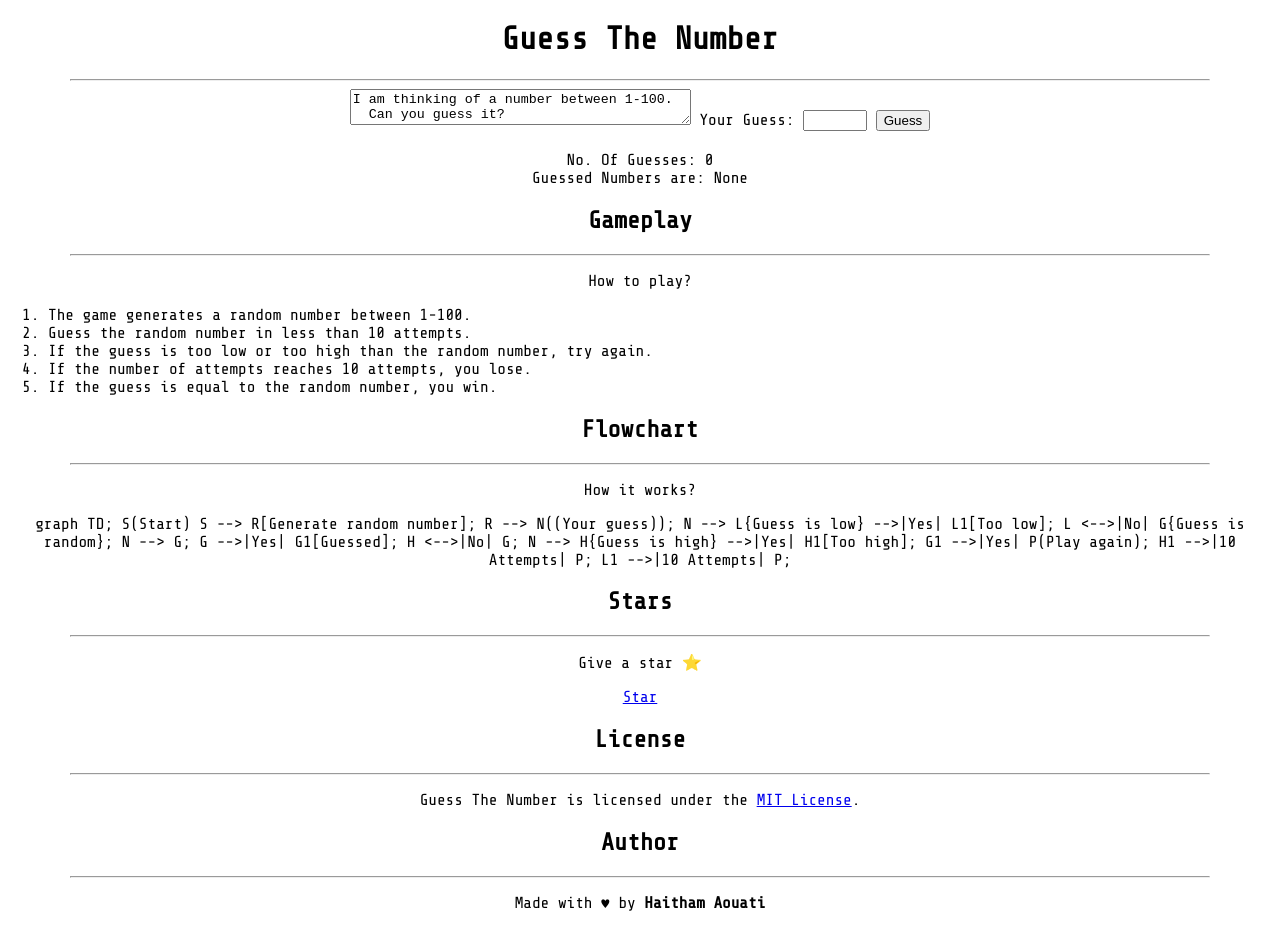
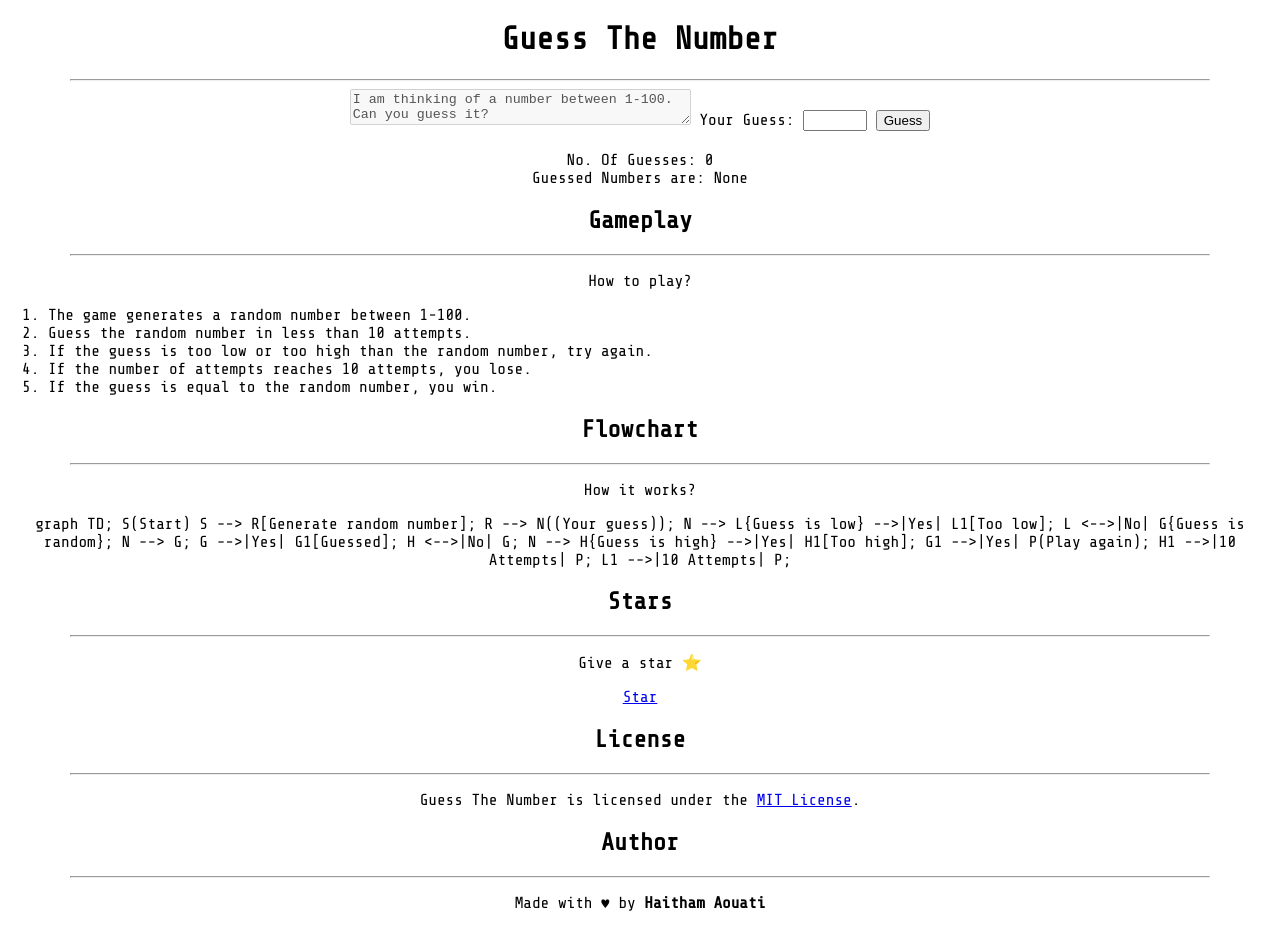
Before and after one commit to haithamaouati/GuessTheNumber, a plain HTML site: page index.html in a window 1280 px wide. Drawn offline with nearby package versions, Linux system fonts and the light colour scheme; a script that the page names is missing.

Commit message:
Update index.html

```diff
--- a/index.html
+++ b/index.html
@@ -11,8 +11,7 @@
 
   <h1>Guess The Number</h1>
   <hr>
-  <textarea rows="2" cols="40" readonly>I am thinking of a number between 1-100.
-  Can you guess it?</textarea>
+  <textarea rows="2" cols="40" disabled readonly>I am thinking of a number between 1-100. Can you guess it?</textarea>
 
   <label for="guess">Your Guess:</label>
   <input type="number" id="guess" min="1" max="100">
```
